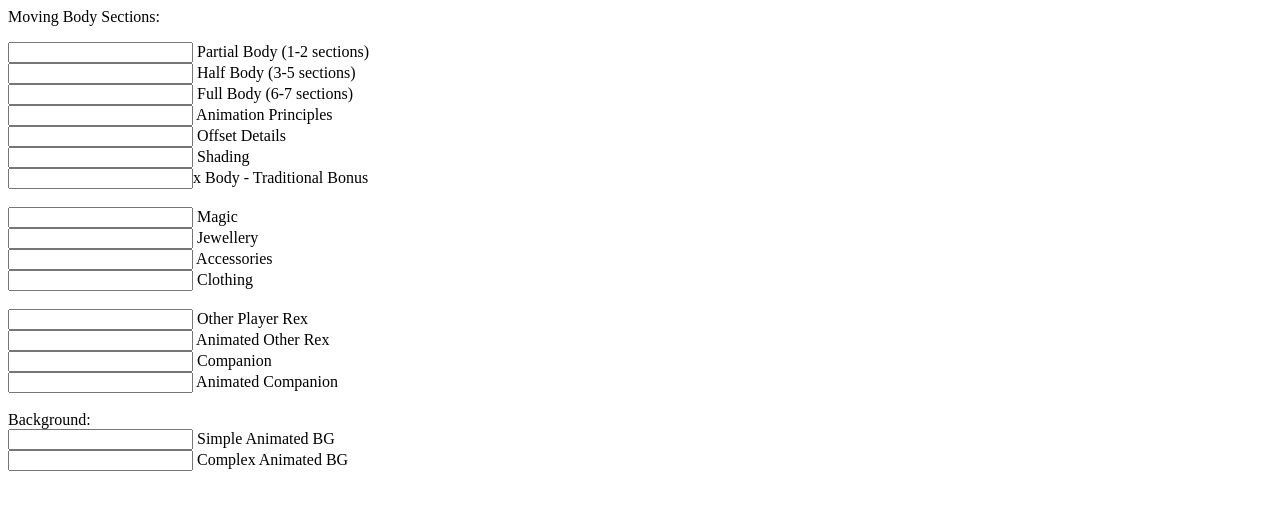
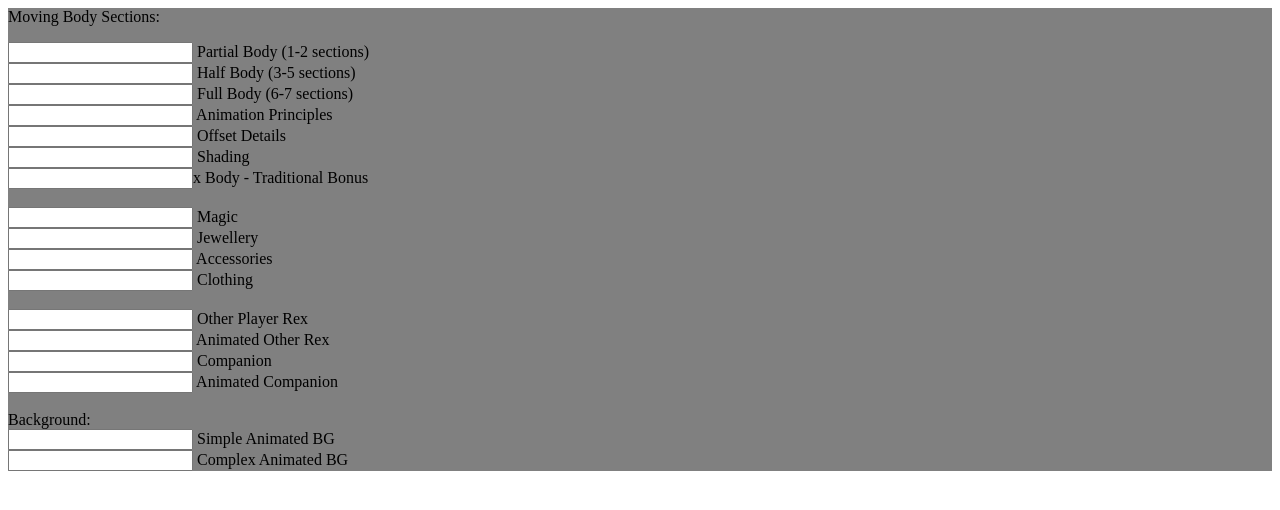
Before and after one commit to Gryphills/cards, a plain HTML site: page index.html in a window 1280 px wide. Drawn offline with Linux system fonts and the light colour scheme.

Commit message:
Update style.css

```diff
--- a/style.css
+++ b/style.css
@@ -1,2 +1,3 @@
-.mplog {
+.column {
+  background-color: gray;
 }
```
